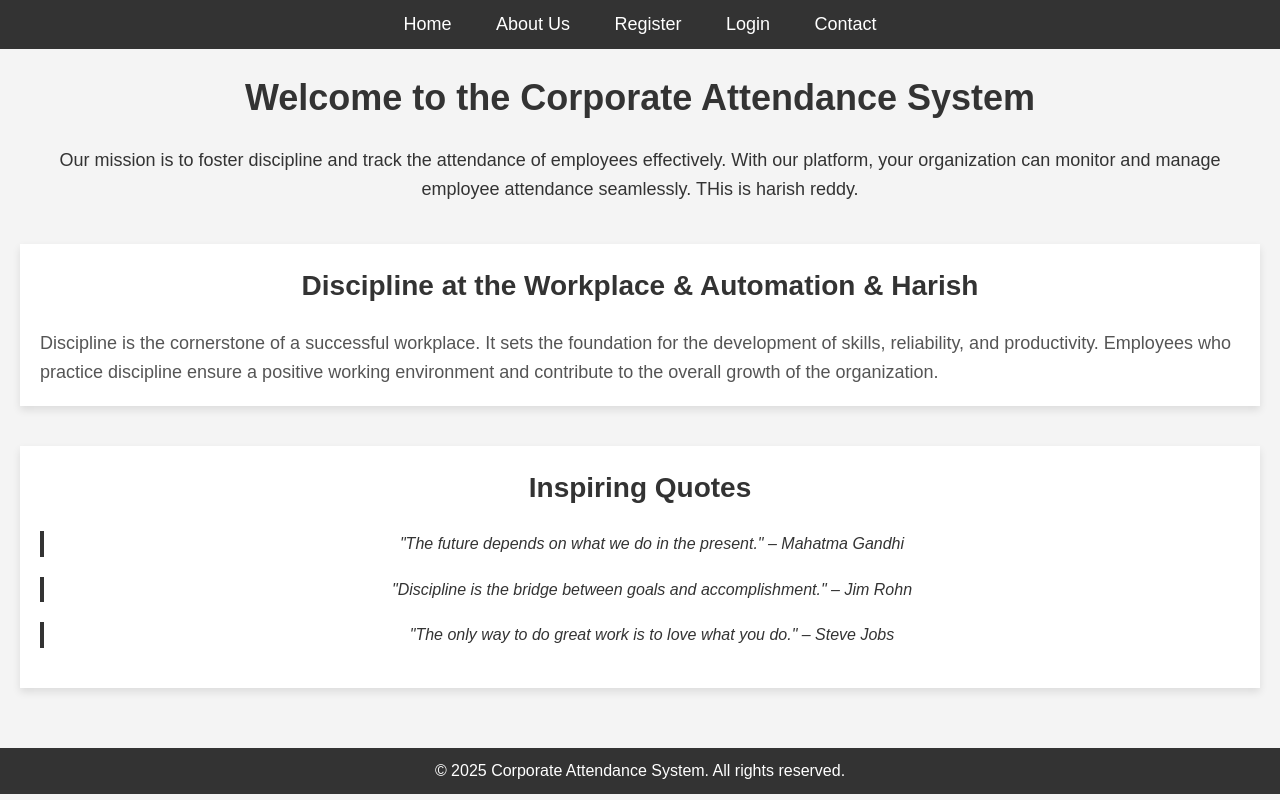
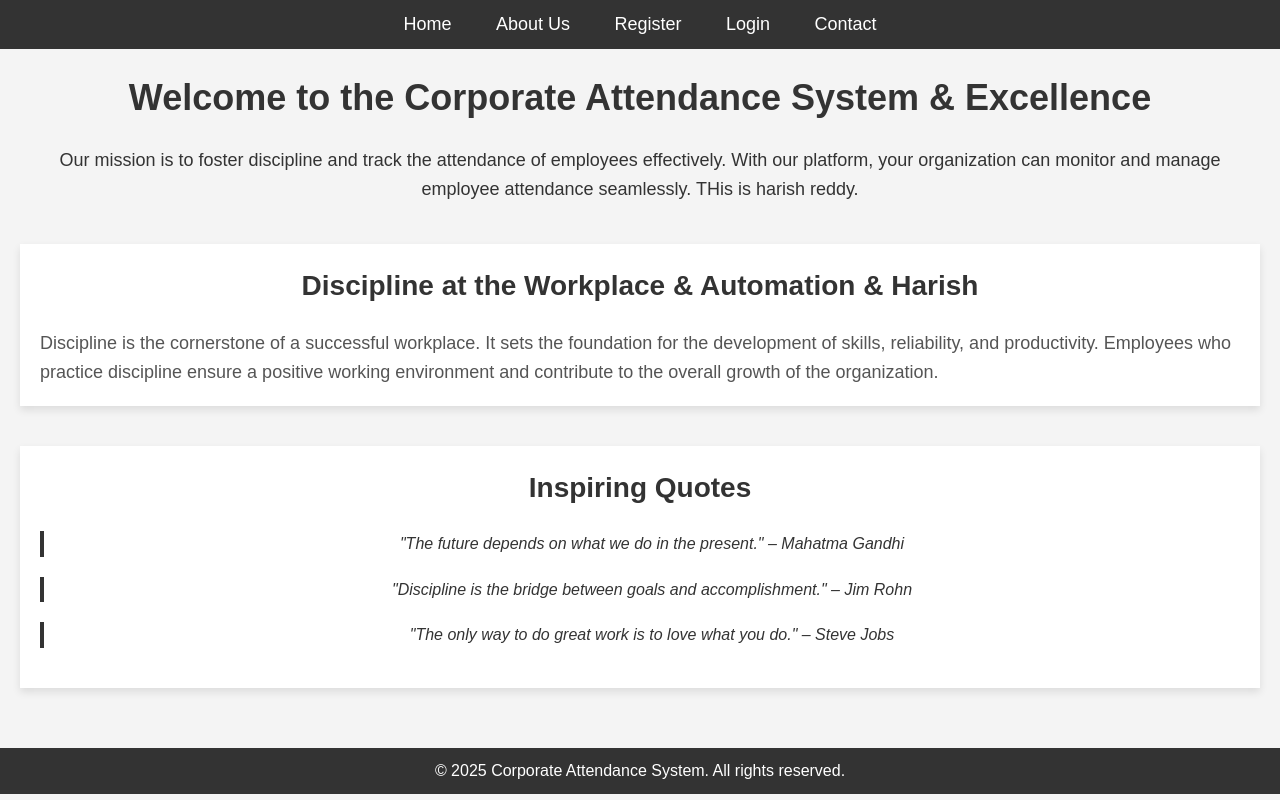
Before and after one commit to harishsuram/Harish-Attendece-App, a plain HTML site: page index.html in a window 1280 px wide. Drawn offline with Linux system fonts and the light colour scheme.

Commit message:
Attendence System

```diff
--- a/index.html
+++ b/index.html
@@ -23,7 +23,7 @@
     <!-- Main Content Section -->
     <main>
       <section class="intro">
-        <h1>Welcome to the Corporate Attendance System</h1>
+        <h1>Welcome to the Corporate Attendance System & Excellence</h1>
         <p>
           Our mission is to foster discipline and track the attendance of
           employees effectively. With our platform, your organization can
```
